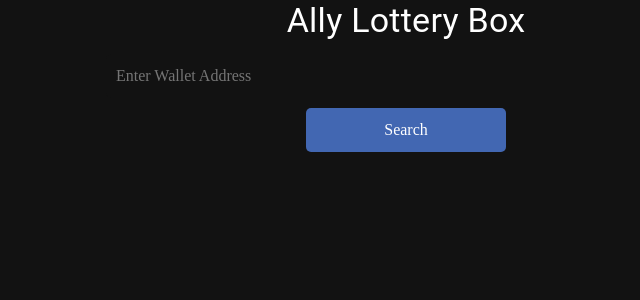
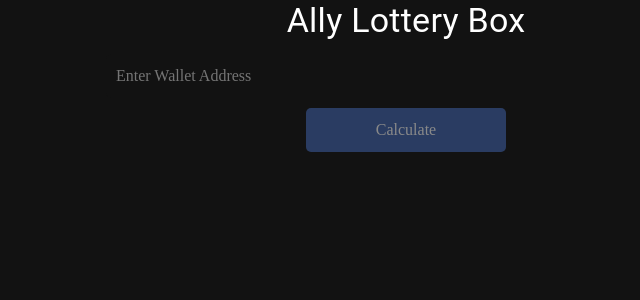
Before and after one commit to DBMystenlabs/alley-loterry-box-ui, a React (Vite) app: page / in a window 1280 px wide. Shown: the top 300 px of the page, without its empty margins (234-874 px from the left). Built offline with nearby package versions, Linux system fonts and the light colour scheme; what @mysten/dapp-kit, @mysten/sui.js, @radix-ui/themes would draw is missing.

Commit message:
UI Validation

```diff
--- a/src/components/SearchBar.tsx
+++ b/src/components/SearchBar.tsx
@@ -1,5 +1,6 @@
 // SearchBar.tsx
 import React, { useState } from 'react';
+import '../styles/SearchBar.css';
 
 interface SearchBarProps {
   onSearch: (address: string) => void;
@@ -8,9 +9,15 @@ interface SearchBarProps {
 
 const SearchBar: React.FC<SearchBarProps> = ({ onSearch, isSearching }) => {
   const [address, setAddress] = useState('');
+  const walletAddressPattern = /^0x[a-fA-F0-9]{64}$/; // Regular expression for wallet address
+
+  // Function to check if the address is valid
+  const isValidAddress = walletAddressPattern.test(address);
 
   const handleSearchClick = () => {
-    onSearch(address);
+    if (isValidAddress) {
+      onSearch(address);
+    }
   };
 
   return (
@@ -21,13 +28,17 @@ const SearchBar: React.FC<SearchBarProps> = ({ onSearch, isSearching }) => {
         value={address}
         onChange={(e) => setAddress(e.target.value)}
         disabled={isSearching} // Disable input while searching
+        className={!isValidAddress && address !== '' ? 'error' : ''}
       />
+      {!isValidAddress && address !== '' && (
+        <p className="error-message">Invalid Address</p> // Error message displayed when address is invalid
+      )}
       <button
         onClick={handleSearchClick}
-        disabled={isSearching} // Disable button while searching
-        style={{ opacity: isSearching ? 0.5 : 1 }}
+        disabled={isSearching || !isValidAddress} // Disable button while searching or if address is invalid
+        style={{ opacity: (isSearching || !isValidAddress) ? 0.5 : 1 }}
       >
-        {isSearching ? 'Searching...' : 'Search'}
+        {isSearching ? 'Calculating...' : 'Calculate'}
       </button>
     </div>
   );
--- /dev/null
+++ b/src/styles/SearchBar.css
@@ -0,0 +1,16 @@
+/* SearchBar.css */
+.search-bar button:disabled {
+    opacity: 0.5;
+    cursor: not-allowed; /* Shows a 'no action' cursor when hovering over the disabled button */
+  }
+
+  .search-bar button:not(:disabled):hover {
+    /* Your hover styles here */
+    background-color: #365899; /* Darker shade for hover effect */
+  }
+
+  /* SearchBar.css */
+.error-message {
+    color: red; /* Error message color */
+    /* Other styles as needed */
+  }
```
